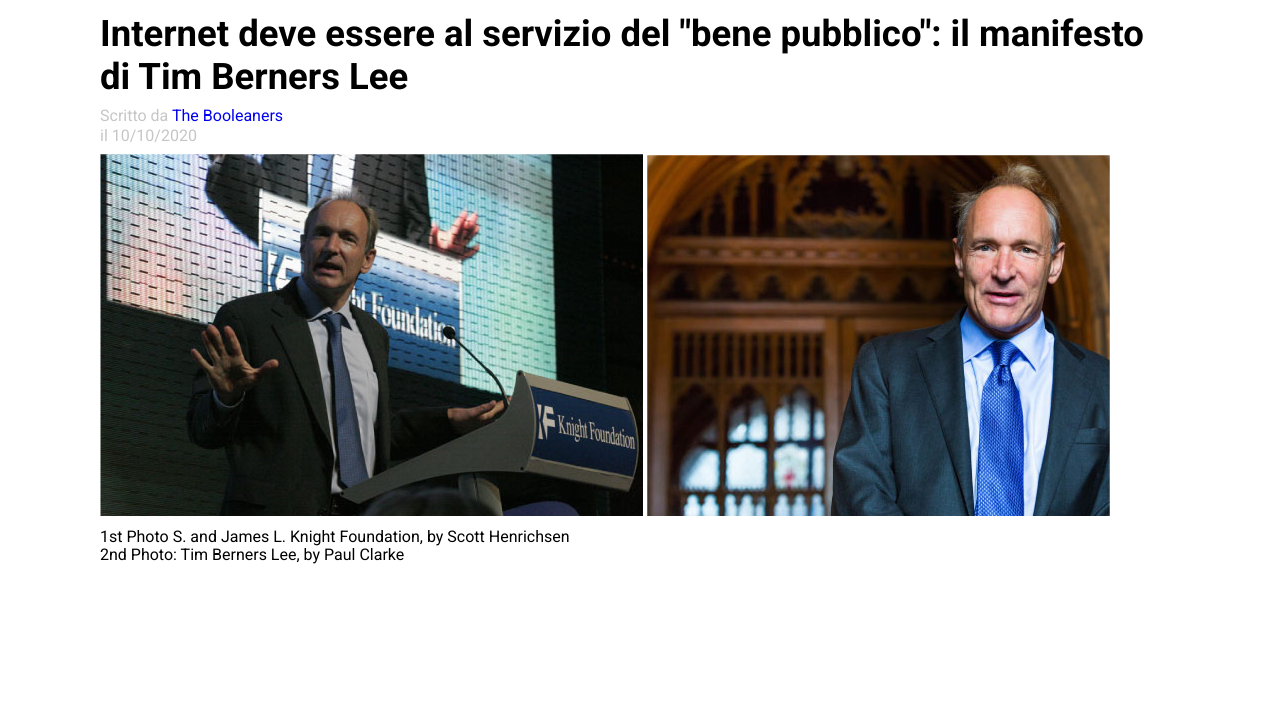
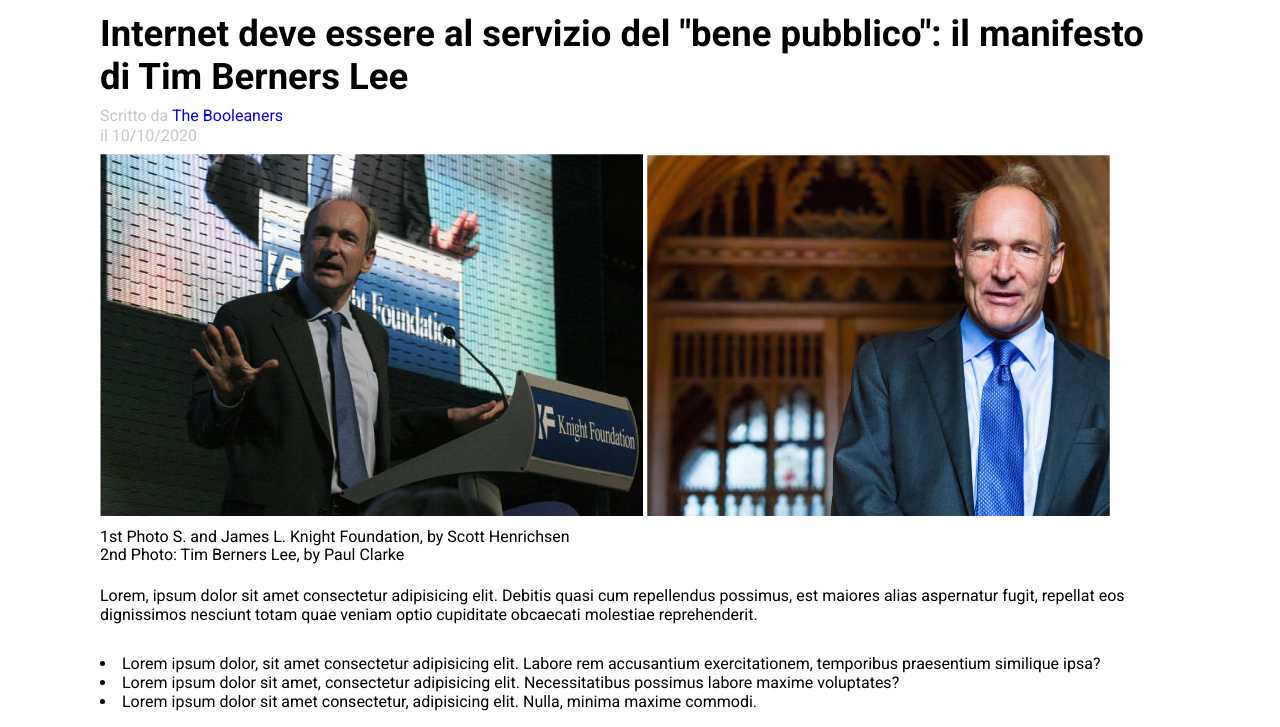
Before and after one commit to mariocstweb/html-css-booleaner, a plain HTML site: page index.html in a window 1280 px wide. Shown: the part 127-854 px from the top of the page. Before the commit the page ends 800 px from the top, so only its background shows below. Drawn offline with Linux system fonts and the light colour scheme.

Commit message:
create article

```diff
--- a/css/style.css
+++ b/css/style.css
@@ -2,6 +2,16 @@ body {
   font-family: "Poppins", sans-serif;
   font-family: "Roboto", sans-serif;
 }
+
+.spaziatura-1 {
+  margin: 30px 0;
+}
+/* .spaziatura-2 {
+  margin: 60px 0;
+}
+.spaziatura-3 {
+  margin: 90px 0;
+} */
 
 .conteiner {
   max-width: 1080px;
@@ -42,3 +52,8 @@ a {
 .photo {
   line-height: 2px;
 }
+
+ul {
+  list-style-position: inside;
+  padding-left: 0;
+}
--- a/index.html
+++ b/index.html
@@ -57,6 +57,33 @@
           </div>
         </section>
         <!-- Second Section -->
+        <!-- Article  -->
+        <article>
+          <p class="spaziatura-1">
+            Lorem, ipsum dolor sit amet consectetur adipisicing elit. Debitis
+            quasi cum repellendus possimus, est maiores alias aspernatur fugit,
+            repellat eos dignissimos nesciunt totam quae veniam optio cupiditate
+            obcaecati molestiae reprehenderit.
+          </p>
+        </article>
+        <div class="ulista">
+          <ul>
+            <li>
+              Lorem ipsum dolor, sit amet consectetur adipisicing elit. Labore
+              rem accusantium exercitationem, temporibus praesentium similique
+              ipsa?
+            </li>
+            <li>
+              Lorem ipsum dolor sit amet, consectetur adipisicing elit.
+              Necessitatibus possimus labore maxime voluptates?
+            </li>
+            <li>
+              Lorem ipsum dolor sit amet consectetur, adipisicing elit. Nulla,
+              minima maxime commodi.
+            </li>
+          </ul>
+        </div>
+        <!-- Article  -->
       </main>
 
       <footer></footer>
```
